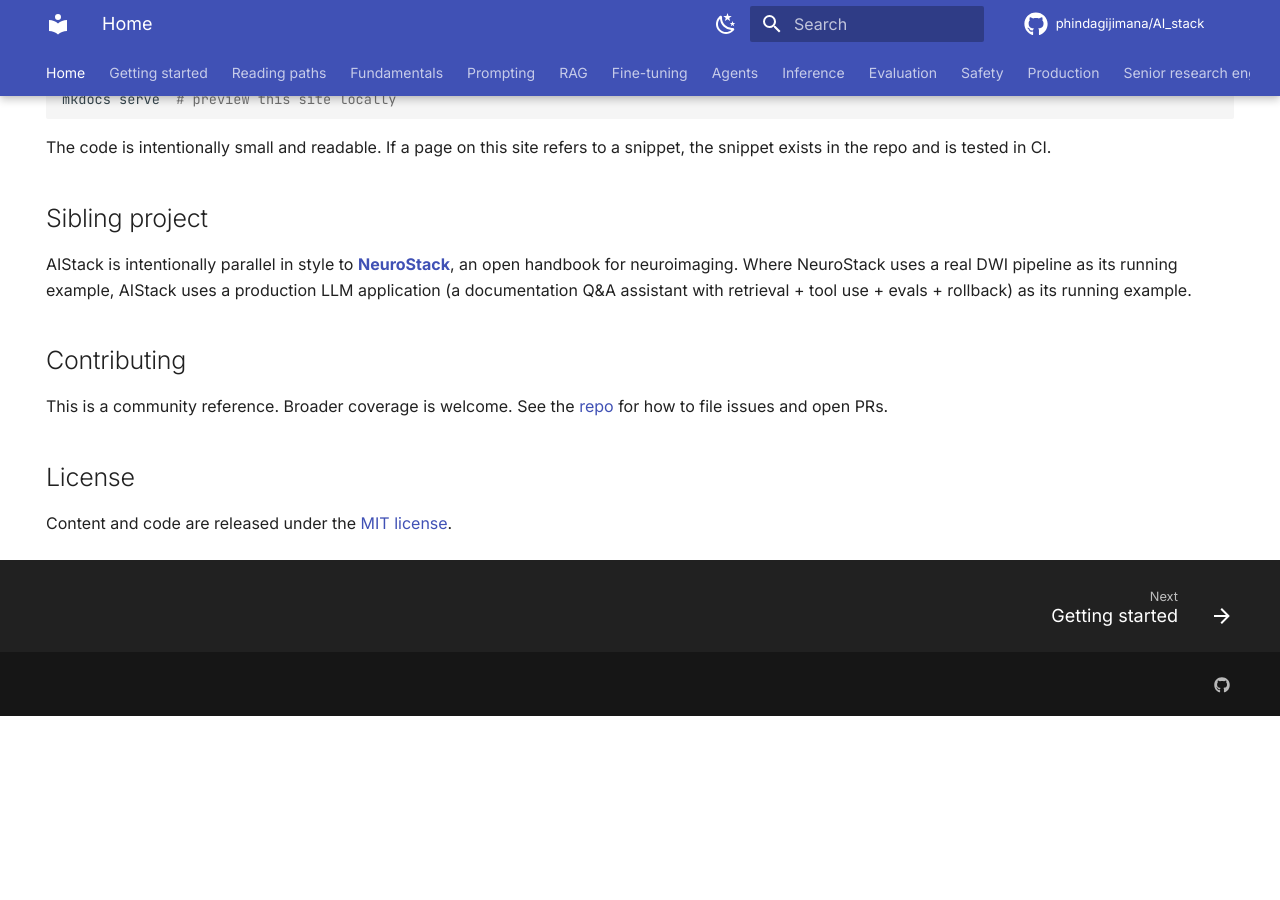
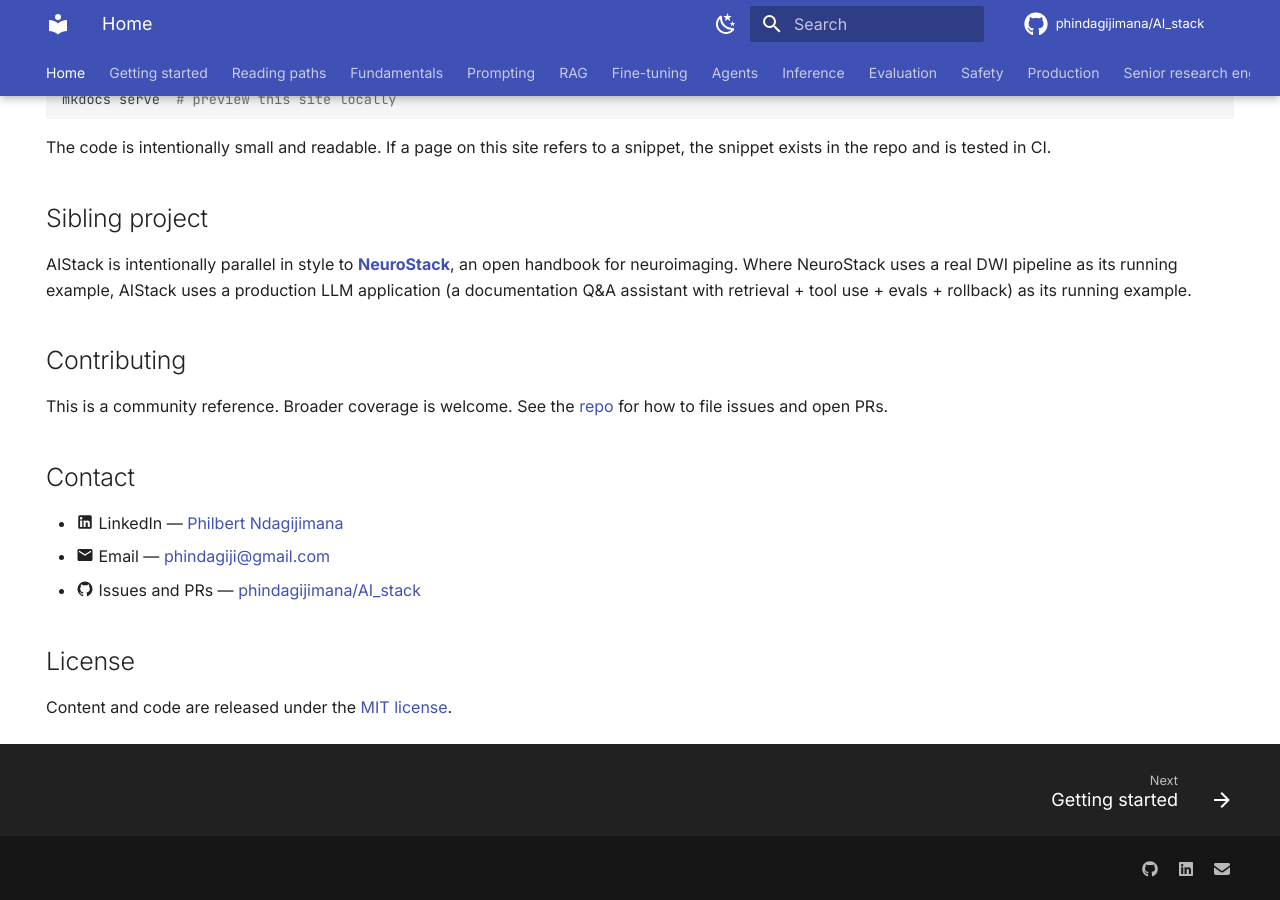
Before and after one commit to phindagijimana/AI_stack, an MkDocs documentation site: the page built from docs/index.md, in a window 1280 px wide and 900 px high, scrolled down 2385 px. Built offline with MkDocs 1.6.1 and Material for MkDocs 9.7.7, drawn with Linux system fonts in a browser that asks for light colours; comment, search, counter and statistics services are not loaded; before the commit the page ends 3101 px from its top, so only the background shows below that.

Commit message:
Add maintainer contact (LinkedIn, email) to docs site and README

```diff
--- a/docs/index.md
+++ b/docs/index.md
@@ -160,6 +160,12 @@ AIStack is intentionally parallel in style to **[NeuroStack](https://github.com/
 
 This is a community reference. Broader coverage is welcome. See the [repo](https://github.com/phindagijimana/AI_stack) for how to file issues and open PRs.
 
+## Contact
+
+- :material-linkedin: LinkedIn — [Philbert Ndagijimana](https://www.linkedin.com/in/philbert-ndagijimana-319570188/)
+- :material-email: Email — [phindagiji@gmail.com](mailto:phindagiji@gmail.com)
+- :material-github: Issues and PRs — [phindagijimana/AI_stack](https://github.com/phindagijimana/AI_stack)
+
 ## License
 
 Content and code are released under the [MIT license](https://github.com/phindagijimana/AI_stack/blob/main/LICENSE).
--- a/mkdocs.yml
+++ b/mkdocs.yml
@@ -207,4 +207,11 @@ extra:
   social:
     - icon: fontawesome/brands/github
       link: https://github.com/phindagijimana/AI_stack
+      name: AIStack on GitHub
+    - icon: fontawesome/brands/linkedin
+      link: https://www.linkedin.com/in/philbert-ndagijimana-319570188/
+      name: Philbert Ndagijimana on LinkedIn
+    - icon: fontawesome/solid/envelope
+      link: mailto:phindagiji@gmail.com
+      name: Email the maintainer
   generator: false
```
Also changed, not shown: README.md (+8 -0 lines).
